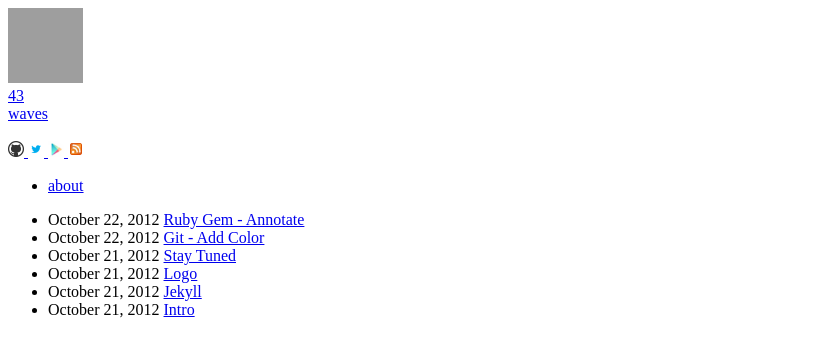
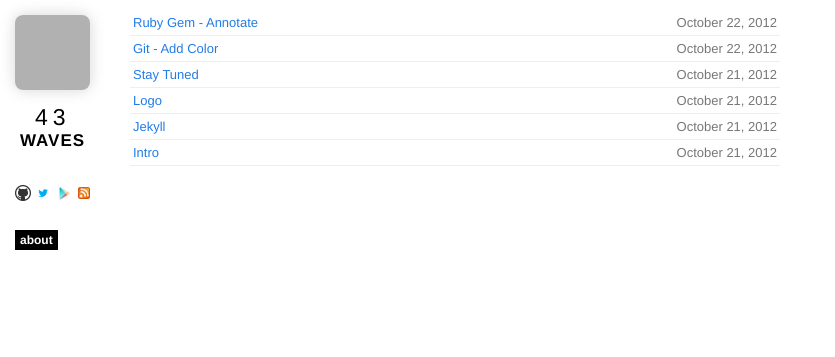
Before and after one commit to 43waves/43waves.github.io, a Jekyll site: the page built from index.html, in a window 1280 px wide. Shown: the top 357 px of the page, without its empty margins (0-835 px from the left). Built offline with Jekyll 4.4.1, drawn with Linux system fonts in a browser that asks for light colours; nearby versions of some CDN libraries; Markdown is read by kramdown in place of the engine named in the settings; grey boxes are pictures that could not be loaded.

Commit message:
Re-compile

```diff
--- /dev/null
+++ b/css/compiled/base.css
@@ -0,0 +1,144 @@
+body {
+  font-family: "Palatino Linotype", "Book Antiqua", Palatino, serif;
+  margin: 0;
+  -webkit-font-smoothing: antialiased; }
+
+a {
+  color: #227ce8; }
+
+.sidebar {
+  position: fixed;
+  left: 15px;
+  top: 15px;
+  width: 130px;
+  font-family: Helvetica, sans-serif; }
+  .sidebar a {
+    text-decoration: none; }
+  .sidebar img {
+    border: 0; }
+  .sidebar .avatar {
+    padding: 0;
+    border-radius: 8px;
+    box-shadow: 0 0 15px #ccc;
+    opacity: .8; }
+    .sidebar .avatar:hover {
+      opacity: 1; }
+  .sidebar .name {
+    text-transform: uppercase;
+    margin: 10px 0 20px 0; }
+    .sidebar .name #xliii {
+      padding-left: 20px;
+      font-size: 23px;
+      letter-spacing: 5px;
+      color: black; }
+    .sidebar .name #waves {
+      padding-left: 5px;
+      font-size: 17px;
+      font-weight: bold;
+      letter-spacing: 1px;
+      color: black; }
+  .sidebar .alt-text {
+    font-size: 12px;
+    color: #777777;
+    padding-left: 2px;
+    letter-spacing: 1px; }
+  .sidebar .sections {
+    margin-top: 25px; }
+    .sidebar .sections a {
+      background-color: black;
+      padding: 3px 5px;
+      color: #fff;
+      font-weight: bold;
+      font-size: 12px; }
+      .sidebar .sections a:hover {
+        color: #ccc; }
+    .sidebar .sections ul {
+      margin: 0;
+      padding: 0; }
+    .sidebar .sections li {
+      list-style: none;
+      margin-bottom: 7px; }
+
+.content {
+  margin-left: 130px;
+  width: 650px;
+  margin-bottom: 50px; }
+  .content hnumber {
+    color: #333;
+    font-family: "Yanone Kaffeesatz", Helvetica, sans-serif;
+    font-weight: 400;
+    border-bottom: 1px solid #ccc; }
+  .content hnumber a {
+    color: #111;
+    text-decoration: none; }
+  .content hnumber {
+    color: #333;
+    font-family: "Yanone Kaffeesatz", Helvetica, sans-serif;
+    font-weight: 400;
+    border-bottom: 1px solid #ccc; }
+  .content hnumber a {
+    color: #111;
+    text-decoration: none; }
+  .content hnumber {
+    color: #333;
+    font-family: "Yanone Kaffeesatz", Helvetica, sans-serif;
+    font-weight: 400;
+    border-bottom: 1px solid #ccc; }
+  .content hnumber a {
+    color: #111;
+    text-decoration: none; }
+  .content hnumber {
+    color: #333;
+    font-family: "Yanone Kaffeesatz", Helvetica, sans-serif;
+    font-weight: 400;
+    border-bottom: 1px solid #ccc; }
+  .content hnumber a {
+    color: #111;
+    text-decoration: none; }
+  .content h1 {
+    font-size: 36px;
+    margin: 18px 0 5px 0; }
+  .content h2 {
+    font-size: 30px;
+    margin-bottom: 15px; }
+  .content h3 {
+    color: #777;
+    font-size: 25px;
+    padding-bottom: 5px;
+    margin-bottom: 10px; }
+  .content p {
+    font-size: 16px;
+    margin-top: 0;
+    margin-bottom: 1.2em;
+    line-height: 1.7em; }
+  .content hr {
+    border: 0;
+    height: 1px;
+    background-color: #ccc;
+    margin: 2em 1em; }
+  .content .byline {
+    margin-bottom: 17px;
+    font-family: "Yanone Kaffeesatz", Helvetica, sans-serif;
+    padding-left: 0;
+    font-size: 17px;
+    color: #777; }
+  .content .listing {
+    margin: 10px 0 0 0;
+    padding: 0;
+    font-family: Helvetica, sans-serif; }
+    .content .listing ul {
+      margin: 0;
+      padding: 0; }
+    .content .listing li {
+      font-size: 13px;
+      list-style: none;
+      padding: 5px 3px;
+      margin: 0;
+      color: #777777;
+      border-bottom: 1px solid #eee; }
+    .content .listing li span {
+      float: right; }
+    .content .listing a {
+      text-decoration: none; }
+      .content .listing a:hover {
+        text-decoration: underline; }
--- a/css/scss/base.scss
+++ b/css/scss/base.scss
@@ -5,7 +5,7 @@ $blue:       #227ce8;
 
 $serif: "Palatino Linotype", "Book Antiqua", Palatino, serif;
 $sans: Helvetica, sans-serif;
-$headline: 'Yanone Kaffeesatz'. $sans;
+$headline: 'Yanone Kaffeesatz', $sans;
 
 * {
 }
```
